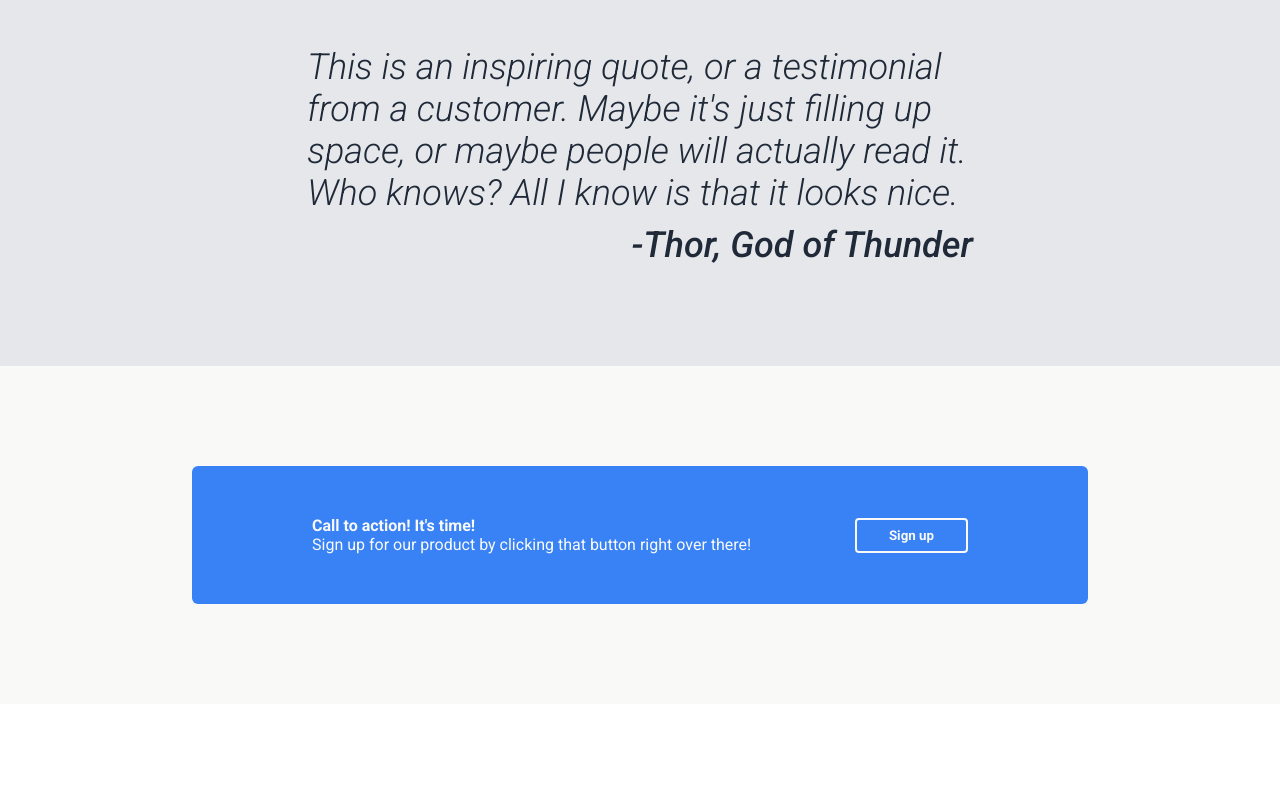
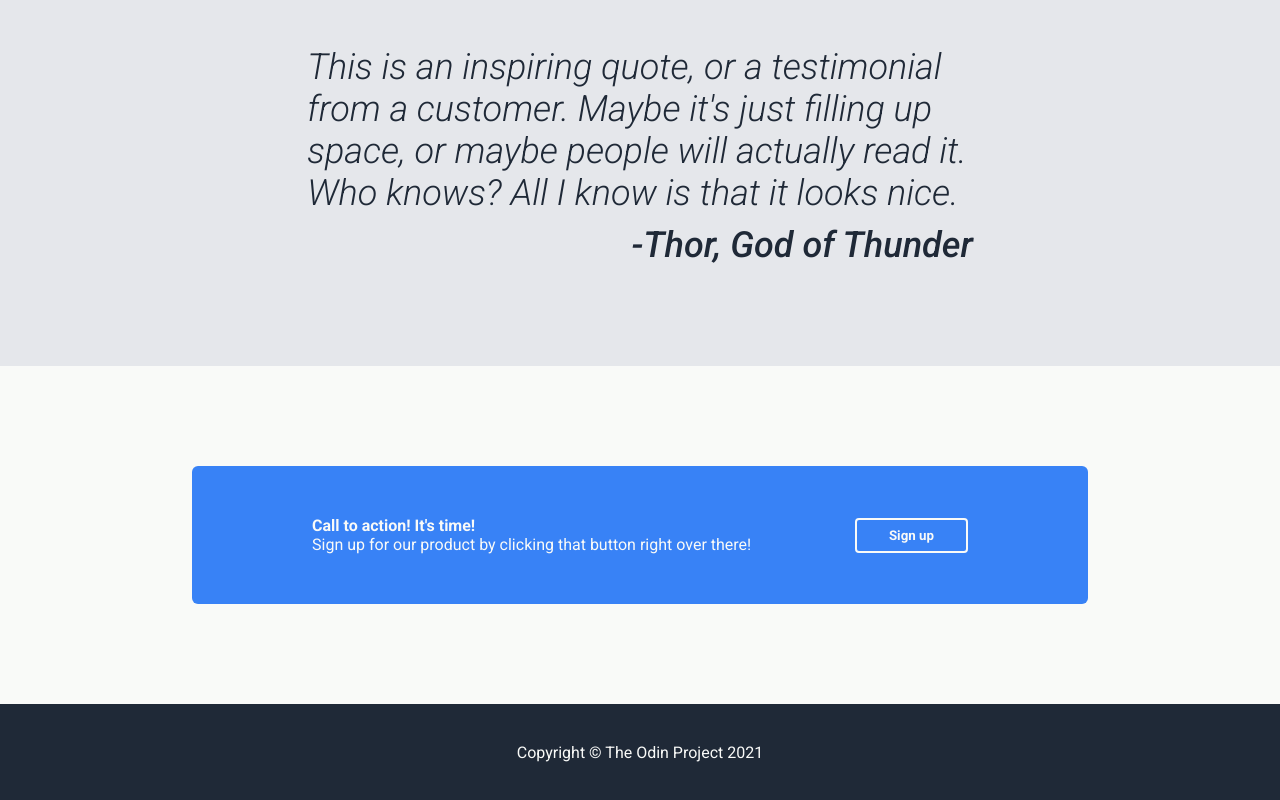
Before and after one commit to AneeIsh23-dev/landing_page, a plain HTML site: page index.html in a window 1280 px wide. Shown: the part 789-1589 px from the top of the page. Before the commit the page ends 1493 px from the top, so only its background shows below. Drawn offline with Linux system fonts and the light colour scheme.

Commit message:
Add footer

```diff
--- a/index.html
+++ b/index.html
@@ -80,6 +80,12 @@
        </div>
        </div>
 
+       <!-- Block SIX---------------------------- -->
+
+       <div class="footer">
+            <p>Copyright © The Odin Project 2021</p>
+       </div>
+
 
 
 
--- a/styles.css
+++ b/styles.css
@@ -185,3 +185,18 @@ h3{
     font-weight: 700;
 
 }
+
+
+/* Styles for block 6 (footer)------------------- */
+
+.footer{
+    background-color: #1F2937;
+    display: flex;
+    justify-content: center;
+    padding: 3% 0;
+}
+
+.footer p{
+    color: #F9FAF8;
+    margin: 0;
+}
```
